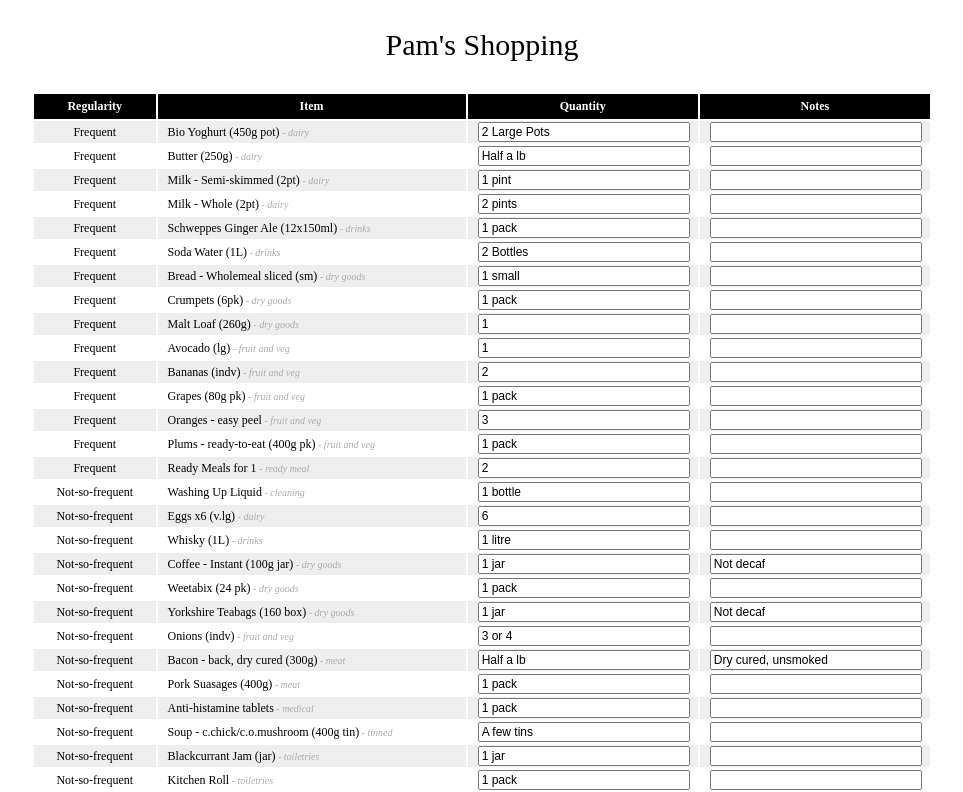
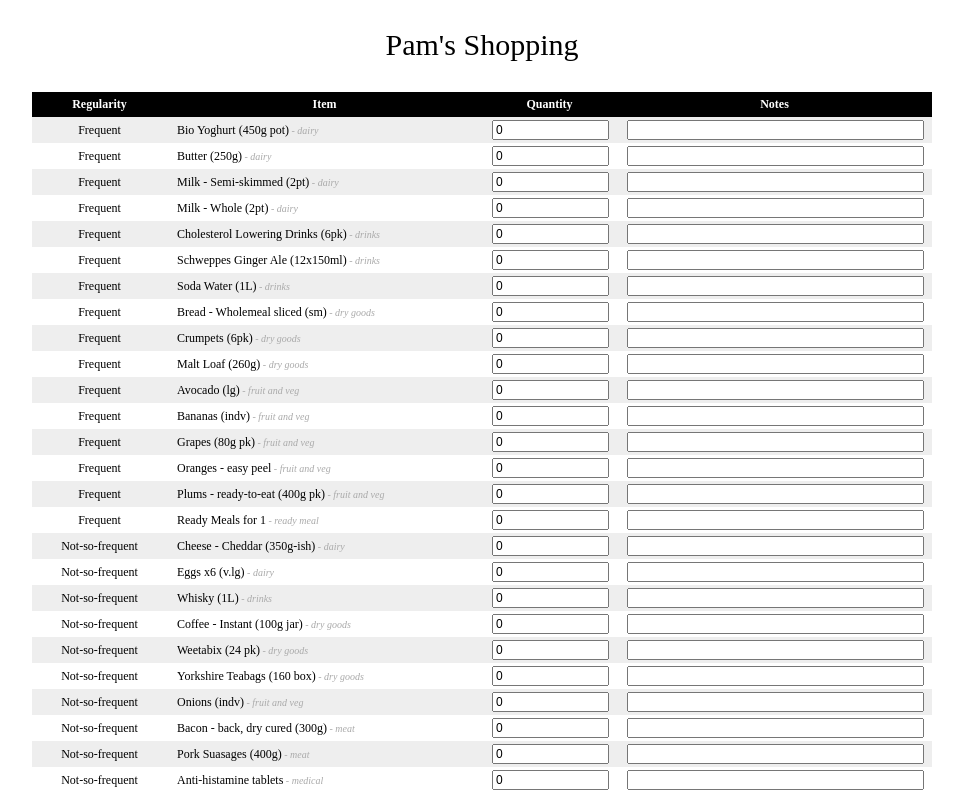
Before and after one commit to smiths-org-uk/shopping, a React app in the folder client/: page / in a window 1280 px wide. Shown: the top 792 px of the page, without its empty margins (158-1121 px from the left). Built offline with nearby package versions, Linux system fonts and the light colour scheme; data requests are answered from the project's data file; the HTML template or start-up script is replaced by a standard one.

Commit message:
Re-deved out of table and into divs. Now arranged better, with a central width setting

```diff
--- a/client/jsonServer.json
+++ b/client/jsonServer.json
@@ -2,297 +2,325 @@
     "items": [
         {
             "title": "Bio Yoghurt (450g pot)",
-            "quantity": "2 Large Pots",
+            "quantity": "0",
             "notes": "",
             "regularity": 1,
             "category": "dairy"
         },
         {
             "title": "Butter (250g)",
-            "quantity": "Half a lb",
+            "quantity": "0",
             "notes": "",
             "regularity": 1,
             "category": "dairy"
         },
         {
             "title": "Milk - Semi-skimmed (2pt)",
-            "quantity": "1 pint",
+            "quantity": "0",
             "notes": "",
             "regularity": 1,
             "category": "dairy"
         },
         {
             "title": "Milk - Whole (2pt)",
-            "quantity": "2 pints",
+            "quantity": "0",
             "notes": "",
             "regularity": 1,
             "category": "dairy"
         },
         {
+            "title": "Cholesterol Lowering Drinks (6pk)",
+            "quantity": "0",
+            "notes": "",
+            "regularity": 1,
+            "category": "drinks"
+        },
+        {
             "title": "Schweppes Ginger Ale (12x150ml)",
-            "quantity": "1 pack",
+            "quantity": "0",
             "notes": "",
             "regularity": 1,
             "category": "drinks"
         },
         {
             "title": "Soda Water (1L)",
-            "quantity": "2 Bottles",
+            "quantity": "0",
             "notes": "",
             "regularity": 1,
             "category": "drinks"
         },
         {
             "title": "Bread - Wholemeal sliced (sm)",
-            "quantity": "1 small",
+            "quantity": "0",
             "notes": "",
             "regularity": 1,
             "category": "dry goods"
         },
         {
             "title": "Crumpets (6pk)",
-            "quantity": "1 pack",
+            "quantity": "0",
             "notes": "",
             "regularity": 1,
             "category": "dry goods"
         },
         {
             "title": "Malt Loaf (260g)",
-            "quantity": "1",
+            "quantity": "0",
             "notes": "",
             "regularity": 1,
             "category": "dry goods"
         },
         {
             "title": "Avocado (lg)",
-            "quantity": "1",
+            "quantity": "0",
             "notes": "",
             "regularity": 1,
             "category": "fruit and veg"
         },
         {
             "title": "Bananas (indv)",
-            "quantity": "2",
+            "quantity": "0",
             "notes": "",
             "regularity": 1,
             "category": "fruit and veg"
         },
         {
             "title": "Grapes (80g pk)",
-            "quantity": "1 pack",
+            "quantity": "0",
             "notes": "",
             "regularity": 1,
             "category": "fruit and veg"
         },
         {
             "title": "Oranges - easy peel",
-            "quantity": "3",
+            "quantity": "0",
             "notes": "",
             "regularity": 1,
             "category": "fruit and veg"
         },
         {
             "title": "Plums - ready-to-eat (400g pk)",
-            "quantity": "1 pack",
+            "quantity": "0",
             "notes": "",
             "regularity": 1,
             "category": "fruit and veg"
         },
         {
             "title": "Ready Meals for 1",
-            "quantity": "2",
+            "quantity": "0",
             "notes": "",
             "regularity": 1,
             "category": "ready meal"
         },
         {
-            "title": "Washing Up Liquid",
-            "quantity": "1 bottle",
+            "title": "Cheese - Cheddar (350g-ish)",
+            "quantity": "0",
             "notes": "",
             "regularity": 2,
-            "category": "cleaning"
+            "category": "dairy"
         },
         {
             "title": "Eggs x6 (v.lg)",
-            "quantity": "6",
+            "quantity": "0",
             "notes": "",
             "regularity": 2,
             "category": "dairy"
         },
         {
             "title": "Whisky (1L)",
-            "quantity": "1 litre",
+            "quantity": "0",
             "notes": "",
             "regularity": 2,
             "category": "drinks"
         },
         {
             "title": "Coffee - Instant (100g jar)",
-            "quantity": "1 jar",
-            "notes": "Not decaf",
+            "quantity": "0",
+            "notes": "",
             "regularity": 2,
             "category": "dry goods"
         },
         {
             "title": "Weetabix (24 pk)",
-            "quantity": "1 pack",
+            "quantity": "0",
             "notes": "",
             "regularity": 2,
             "category": "dry goods"
         },
         {
             "title": "Yorkshire Teabags (160 box)",
-            "quantity": "1 jar",
-            "notes": "Not decaf",
+            "quantity": "0",
+            "notes": "",
             "regularity": 2,
             "category": "dry goods"
         },
         {
             "title": "Onions (indv)",
-            "quantity": "3 or 4",
+            "quantity": "0",
             "notes": "",
             "regularity": 2,
             "category": "fruit and veg"
         },
         {
             "title": "Bacon - back, dry cured (300g)",
-            "quantity": "Half a lb",
-            "notes": "Dry cured, unsmoked",
+            "quantity": "0",
+            "notes": "",
             "regularity": 2,
             "category": "meat"
         },
         {
             "title": "Pork Suasages (400g)",
-            "quantity": "1 pack",
+            "quantity": "0",
             "notes": "",
             "regularity": 2,
             "category": "meat"
         },
         {
             "title": "Anti-histamine tablets",
-            "quantity": "1 pack",
+            "quantity": "0",
             "notes": "",
             "regularity": 2,
             "category": "medical"
         },
         {
             "title": "Soup - c.chick/c.o.mushroom (400g tin)",
-            "quantity": "A few tins",
+            "quantity": "0",
             "notes": "",
             "regularity": 2,
             "category": "tinned"
         },
         {
             "title": "Blackcurrant Jam (jar)",
-            "quantity": "1 jar",
+            "quantity": "0",
             "notes": "",
             "regularity": 2,
             "category": "toiletries"
         },
         {
             "title": "Kitchen Roll",
-            "quantity": "1 pack",
+            "quantity": "0",
             "notes": "",
             "regularity": 2,
             "category": "toiletries"
         },
         {
             "title": "Toilet Roll",
-            "quantity": "1 pack",
-            "notes": "",
-            "regularity": 2,
-            "category": "toiletries"
-        },
-        {
-            "title": "Toothpaste",
-            "quantity": "1 tube",
+            "quantity": "0",
             "notes": "",
             "regularity": 2,
             "category": "toiletries"
         },
         {
             "title": "Bleach",
-            "quantity": "1 bottle",
+            "quantity": "0",
             "notes": "",
             "regularity": 3,
             "category": "cleaning"
         },
         {
             "title": "Cif Cream Cleaner",
-            "quantity": "1 bottle",
+            "quantity": "0",
             "notes": "",
             "regularity": 3,
             "category": "cleaning"
         },
         {
             "title": "Flash",
-            "quantity": "1 bottle",
+            "quantity": "0",
+            "notes": "",
+            "regularity": 3,
+            "category": "cleaning"
+        },
+        {
+            "title": "Washing Up Liquid",
+            "quantity": "0",
             "notes": "",
             "regularity": 3,
             "category": "cleaning"
         },
         {
             "title": "Flour - Plain",
-            "quantity": "1 pack",
+            "quantity": "0",
             "notes": "",
             "regularity": 3,
             "category": "dry goods"
         },
         {
             "title": "Flour - Self-Raising",
-            "quantity": "1 pack",
+            "quantity": "0",
             "notes": "",
             "regularity": 3,
             "category": "dry goods"
         },
         {
             "title": "Pasta",
-            "quantity": "1 pack",
+            "quantity": "0",
             "notes": "",
             "regularity": 3,
             "category": "dry goods"
         },
         {
             "title": "Rice",
-            "quantity": "1 pack",
+            "quantity": "0",
             "notes": "",
             "regularity": 3,
             "category": "dry goods"
         },
         {
             "title": "Salt",
-            "quantity": "1 pack",
+            "quantity": "0",
             "notes": "",
             "regularity": 3,
             "category": "dry goods"
         },
         {
             "title": "Sugar",
-            "quantity": "1 pack",
+            "quantity": "0",
             "notes": "",
             "regularity": 3,
             "category": "dry goods"
         },
         {
             "title": "Ice cream (tub?)",
-            "quantity": "1 pack",
+            "quantity": "0",
             "notes": "",
             "regularity": 3,
             "category": "frozen"
         },
         {
             "title": "Peas - frozen (bag?)",
-            "quantity": "1 pack",
+            "quantity": "0",
             "notes": "",
             "regularity": 3,
             "category": "frozen"
         },
         {
             "title": "Cod Liver Oil (1000mg max)",
-            "quantity": "1 pack",
+            "quantity": "0",
             "notes": "",
             "regularity": 3,
             "category": "medical"
+        },
+        {
+            "title": "Toothpaste",
+            "quantity": "0",
+            "notes": "",
+            "regularity": 3,
+            "category": "toiletries"
+        },
+        {
+            "title": "Other #1",
+            "quantity": "0",
+            "notes": "",
+            "regularity": 4,
+            "category": "other"
+        },
+        {
+            "title": "Other #2",
+            "quantity": "0",
+            "notes": "",
+            "regularity": 4,
+            "category": "other"
         }
     ]
 }
--- a/client/src/containers/Item.js
+++ b/client/src/containers/Item.js
@@ -3,15 +3,18 @@ import {Store} from '../redux/Store';
 import Actions from '../redux/Actions';
 import styled from 'styled-components';
 
-const StyledRow = styled.tr`
+const StyledItemRow = styled.div`
+    width: 100%;
     background: ${props => props.dark ? "#eee" : "#fff"}
 `;
 
-const StyledTD = styled.td`
-    padding: 1px 10px;
+const StyledSection = styled.div`
+    display: inline-block;
+    width: calc(${props => props.width} - 20px);
+    padding: 3px 10px;
 `;
 
-const StyledTDCenter = styled(StyledTD)`
+const StyledSectionCentered = styled(StyledSection)`
     text-align: center;
 `;
 
@@ -71,30 +74,30 @@ export default class Item extends React.Component {
         }
 
         return (
-            <StyledRow dark={!(this.props.index % 2)}>
-                <StyledTDCenter>
+            <StyledItemRow dark={!(this.props.index % 2)}>
+                <StyledSectionCentered width={this.props.regularityWidth}>
                     {regularity}
-                </StyledTDCenter>
-                <StyledTD>
+                </StyledSectionCentered>
+                <StyledSection width={this.props.titleWidth}>
                     {this.props.item.title}<StyledFaint> - {this.props.item.category}</StyledFaint>
-                </StyledTD>
-                <StyledTDCenter>
+                </StyledSection>
+                <StyledSectionCentered width={this.props.quantityWidth}>
                     <StyledTextInput
                         type='text'
                         maxLength='20'
                         value={this.props.item.quantity}
                         onChange={this.onChangeQuantity}
                         />
-                </StyledTDCenter>
-                <StyledTD>
+                </StyledSectionCentered>
+                <StyledSection width={this.props.notesWidth}>
                     <StyledTextInput
                         type='text'
                         maxLength='255'
                         value={this.props.item.notes}
                         onChange={this.onChangeNotes}
                         />
-                </StyledTD>
-            </StyledRow>
+                </StyledSection>
+            </StyledItemRow>
         )
     }
 }
--- a/client/src/containers/ItemTable.js
+++ b/client/src/containers/ItemTable.js
@@ -2,36 +2,46 @@ import React from 'react';
 import Item from './Item';
 import styled from 'styled-components';
 
-const StyledHeader = styled.tr`
-    background: black;
-    color: white;
-`;
-
-const StyledTable = styled.table`
+const StyledTable = styled.div`
     margin: 10px 0 30px 0;
     width: 100%;
     text-align: left;
     font-size: 12px;
 `;
 
-const StyledTH = styled.th`
-    padding: 5px 20px;
+const StyledHeader = styled.div`
+    background: black;
+    color: white;
+`;
+
+const StyledTH = styled.div`
+    display: inline-block;
+    width: ${props => props.width};
+    padding: 5px 0;
     text-align: center;
+    font-weight: bold;
+`;
+
+const StyledItems = styled.div`
+    width: 100%;
 `;
 
 export default class ItemTable extends React.Component {
     render() {
+        const REGULARITY_WIDTH = "15%";
+        const TITLE_WIDTH = "35%";
+        const QUANTITY_WIDTH = "15%";
+        const NOTES_WIDTH = "35%";
+
         return (
             <StyledTable>
-                <thead>
-                    <StyledHeader>
-                        <StyledTH>Regularity</StyledTH>
-                        <StyledTH>Item</StyledTH>
-                        <StyledTH>Quantity</StyledTH>
-                        <StyledTH>Notes</StyledTH>
-                    </StyledHeader>
-                </thead>
-                <tbody>
+                <StyledHeader>
+                    <StyledTH width={REGULARITY_WIDTH}>Regularity</StyledTH>
+                    <StyledTH width={TITLE_WIDTH}>Item</StyledTH>
+                    <StyledTH width={QUANTITY_WIDTH}>Quantity</StyledTH>
+                    <StyledTH width={NOTES_WIDTH}>Notes</StyledTH>
+                </StyledHeader>
+                <StyledItems>
                 {
                     this.props.items.map((item, index) => {
                         return (
@@ -39,11 +49,15 @@ export default class ItemTable extends React.Component {
                                 key={index}
                                 index={index}
                                 item={item}
+                                regularityWidth={REGULARITY_WIDTH}
+                                titleWidth={TITLE_WIDTH}
+                                quantityWidth={QUANTITY_WIDTH}
+                                notesWidth={NOTES_WIDTH}
                             />
                         )
                     })
                 }
-                </tbody>
+                </StyledItems>
             </StyledTable>
         )
     }
```
